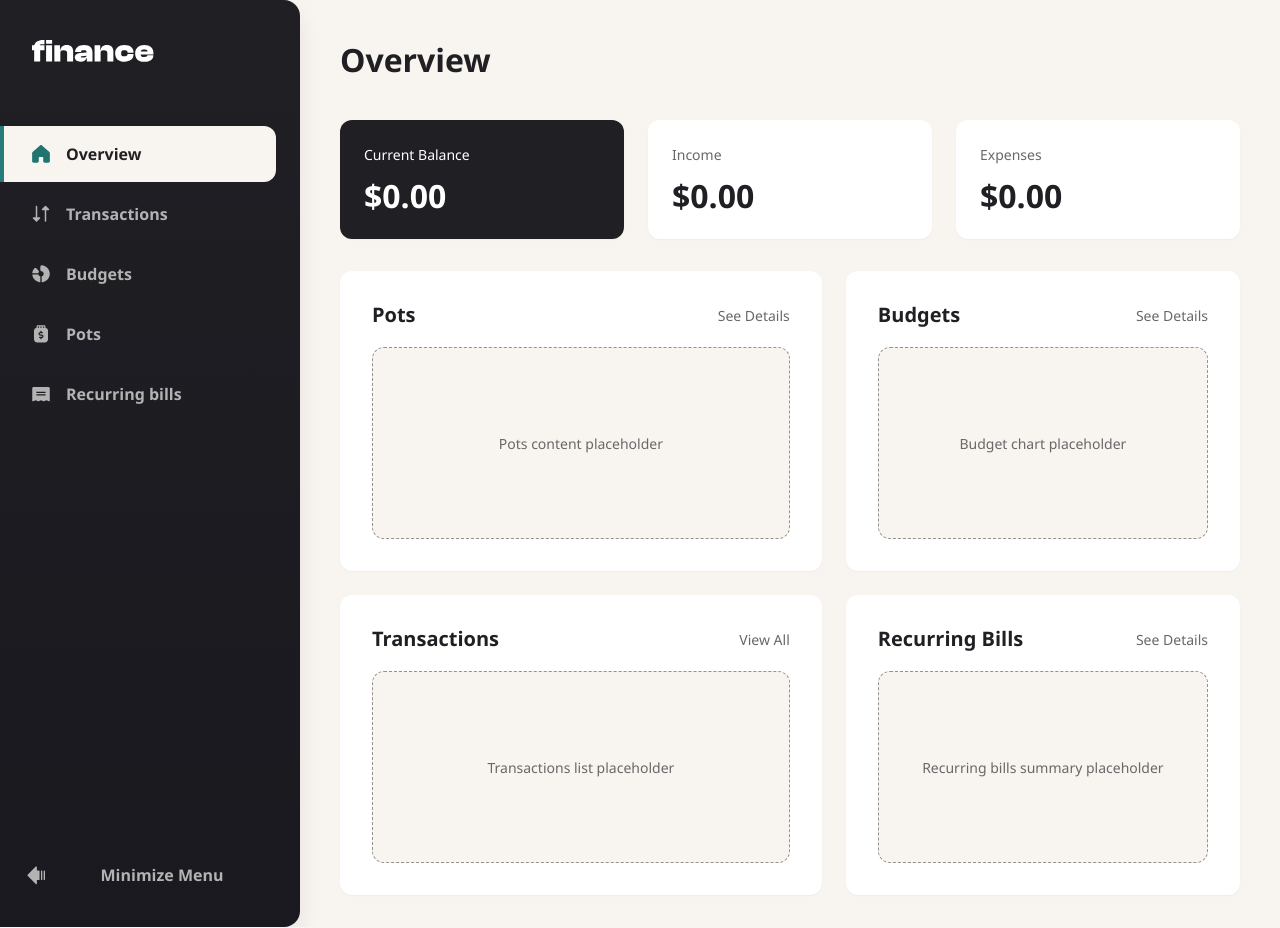
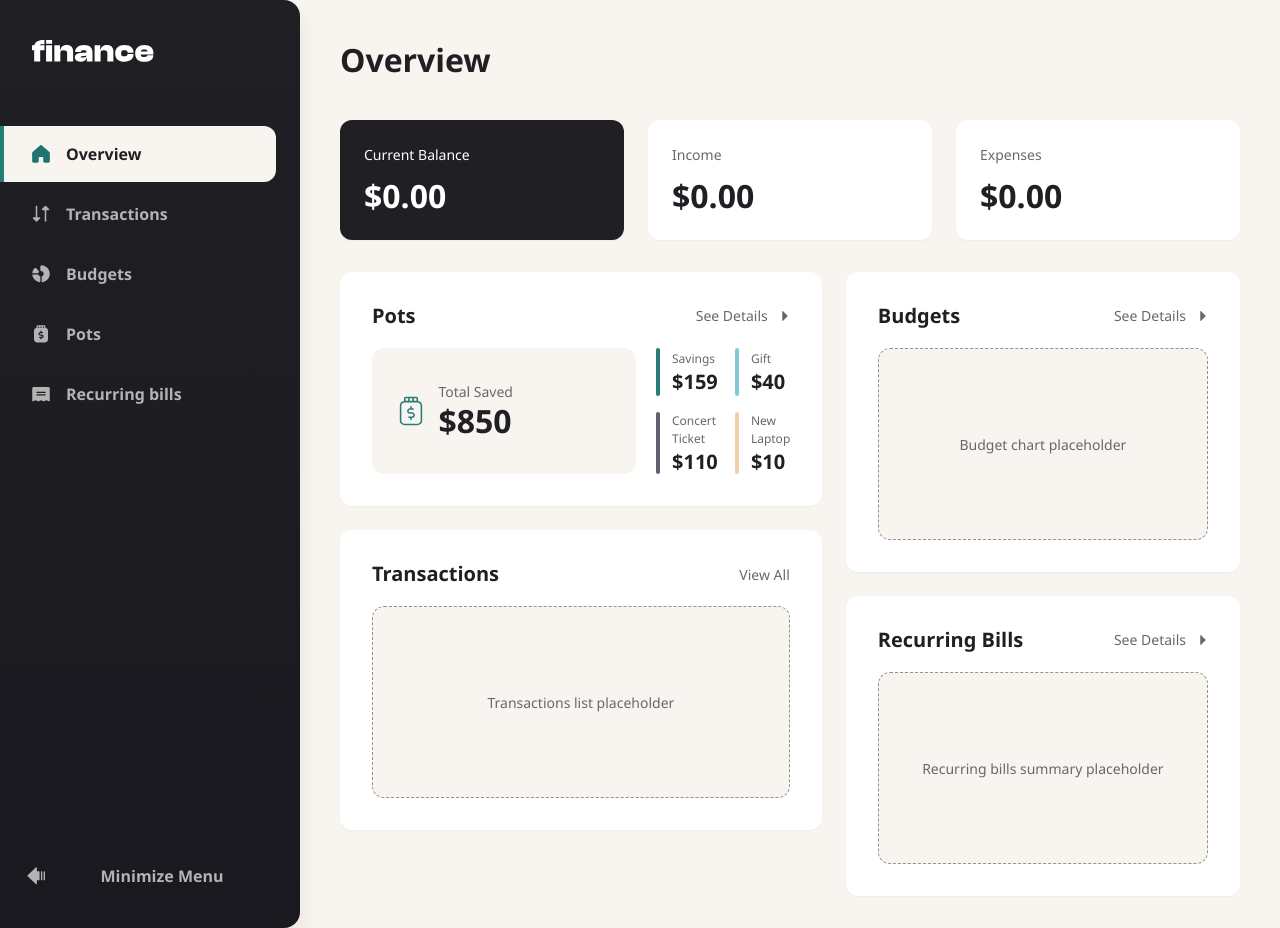
Before and after one commit to dkdurden/finance_helper, a Next.js app in the folder apps/web/: page /overview in a window 1280 px wide. Built offline with nearby package versions, Linux system fonts and the light colour scheme.

Commit message:
Build overview summary cards and pots panel

```diff
--- a/apps/web/src/app/overview/page.module.css
+++ b/apps/web/src/app/overview/page.module.css
@@ -2,53 +2,6 @@
   display: grid;
   grid-template-columns: repeat(3, minmax(0, 1fr));
   gap: var(--space-300);
-}
-
-.summaryCard,
-.summaryCardPrimary {
-  display: grid;
-  gap: var(--space-150);
-  border-radius: var(--space-150);
-  padding: var(--space-300);
-  box-shadow: var(--shadow-sm);
-}
-
-.summaryCard {
-  background: var(--color-white);
-}
-
-.summaryCardPrimary {
-  background: var(--color-grey-900);
-}
-
-.summaryLabel {
-  margin: 0;
-  font-size: var(--text-preset-4-size);
-  font-weight: var(--text-preset-4-weight);
-  line-height: var(--text-preset-4-line-height);
-}
-
-.summaryCard .summaryLabel {
-  color: var(--color-grey-500);
-}
-
-.summaryCardPrimary .summaryLabel {
-  color: var(--color-white);
-}
-
-.summaryValue {
-  margin: 0;
-  font-size: var(--text-preset-1-size);
-  font-weight: var(--text-preset-1-weight);
-  line-height: var(--text-preset-1-line-height);
-}
-
-.summaryCard .summaryValue {
-  color: var(--color-grey-900);
-}
-
-.summaryCardPrimary .summaryValue {
-  color: var(--color-white);
 }
 
 .contentGrid {
@@ -97,6 +50,113 @@
   cursor: pointer;
 }
 
+.potsLayout {
+  display: grid;
+  grid-template-columns: minmax(15rem, 16.5rem) minmax(0, 1fr);
+  gap: var(--space-250);
+  align-items: stretch;
+}
+
+.totalSavedCard {
+  display: grid;
+  grid-template-columns: auto 1fr;
+  gap: var(--space-150);
+  align-items: center;
+  min-height: 100%;
+  border-radius: var(--space-150);
+  background: var(--color-beige-100);
+  padding: var(--space-300);
+}
+
+.totalSavedIconWrap {
+  display: grid;
+  place-items: center;
+  color: var(--color-green);
+}
+
+.totalSavedIcon {
+  width: 1.9rem;
+  height: 1.9rem;
+}
+
+.totalSavedContent {
+  display: grid;
+  gap: var(--space-050);
+}
+
+.totalSavedLabel,
+.potItemLabel {
+  margin: 0;
+  color: var(--color-grey-500);
+  font-size: var(--text-preset-4-size);
+  font-weight: var(--text-preset-4-weight);
+  line-height: var(--text-preset-4-line-height);
+}
+
+.potItemLabel {
+  font-size: var(--text-preset-5-size);
+  line-height: var(--text-preset-5-line-height);
+}
+
+.totalSavedValue,
+.potItemValue {
+  margin: 0;
+  color: var(--color-grey-900);
+  font-size: var(--text-preset-2-size);
+  font-weight: var(--text-preset-2-weight);
+  line-height: var(--text-preset-2-line-height);
+}
+
+.totalSavedValue {
+  font-size: var(--text-preset-1-size);
+  font-weight: var(--text-preset-1-weight);
+  line-height: var(--text-preset-1-line-height);
+}
+
+.potsBreakdown {
+  display: grid;
+  grid-template-columns: repeat(2, minmax(0, 1fr));
+  gap: var(--space-200) var(--space-300);
+  align-content: center;
+}
+
+.potItem {
+  display: grid;
+  grid-template-columns: 0.25rem 1fr;
+  gap: var(--space-150);
+  align-items: stretch;
+  min-height: 3rem;
+}
+
+.potAccent {
+  display: block;
+  border-radius: 999px;
+  width: 0.25rem;
+  min-height: 100%;
+}
+
+.potAccentGreen {
+  background: var(--color-green);
+}
+
+.potAccentCyan {
+  background: var(--color-cyan);
+}
+
+.potAccentNavy {
+  background: var(--color-navy);
+}
+
+.potAccentGold {
+  background: var(--color-yellow);
+}
+
+.potItemContent {
+  display: grid;
+  align-content: center;
+  gap: 0.125rem;
+}
+
 .placeholderBlock {
   display: grid;
   place-items: center;
@@ -121,6 +181,11 @@
   .summaryGrid {
     grid-template-columns: 1fr;
   }
+
+  .potsLayout {
+    grid-template-columns: 1fr;
+    gap: var(--space-250);
+  }
 }
 
 @media (max-width: 47.9375rem) {
@@ -129,9 +194,7 @@
     gap: var(--space-250);
   }
 
-  .panel,
-  .summaryCard,
-  .summaryCardPrimary {
+  .panel {
     padding: var(--space-300);
   }
 
@@ -139,4 +202,9 @@
     align-items: start;
     flex-wrap: wrap;
   }
+
+  .potsBreakdown {
+    grid-template-columns: 1fr;
+    gap: var(--space-200);
+  }
 }
--- a/apps/web/src/app/overview/page.tsx
+++ b/apps/web/src/app/overview/page.tsx
@@ -1,4 +1,7 @@
+import Image from "next/image";
 import { AppShell } from "@/components/layout/AppShell";
+import { Button } from "@/components/button/Button";
+import { OverviewSummaryCard } from "@/features/overview/components/OverviewSummaryCard";
 import styles from "./page.module.css";
 
 export default function Home() {
@@ -6,20 +9,9 @@ export default function Home() {
     <AppShell title="Overview">
       {/* Overview-specific summary row */}
       <section className={styles.summaryGrid} aria-label="Summary cards">
-        <article className={styles.summaryCardPrimary}>
-          <p className={styles.summaryLabel}>Current Balance</p>
-          <p className={styles.summaryValue}>$0.00</p>
-        </article>
-
-        <article className={styles.summaryCard}>
-          <p className={styles.summaryLabel}>Income</p>
-          <p className={styles.summaryValue}>$0.00</p>
-        </article>
-
-        <article className={styles.summaryCard}>
-          <p className={styles.summaryLabel}>Expenses</p>
-          <p className={styles.summaryValue}>$0.00</p>
-        </article>
+        <OverviewSummaryCard label="Current Balance" value="$0.00" primary />
+        <OverviewSummaryCard label="Income" value="$0.00" />
+        <OverviewSummaryCard label="Expenses" value="$0.00" />
       </section>
 
       {/* Page-specific content region for the Overview dashboard */}
@@ -29,11 +21,61 @@ export default function Home() {
           <section className={styles.panel} aria-label="Pots section">
             <div className={styles.panelHeader}>
               <h2 className={styles.panelTitle}>Pots</h2>
-              <button className={styles.panelAction} type="button">
-                See Details
-              </button>
+              <Button variant="tertiary">See Details</Button>
             </div>
-            <div className={styles.placeholderBlock}>Pots content placeholder</div>
+
+            <div className={styles.potsLayout}>
+              <div className={styles.totalSavedCard}>
+                <div className={styles.totalSavedIconWrap} aria-hidden="true">
+                  <Image
+                    src="/images/icon-pot.svg"
+                    alt=""
+                    width={24}
+                    height={24}
+                    className={styles.totalSavedIcon}
+                  />
+                </div>
+
+                <div className={styles.totalSavedContent}>
+                  <p className={styles.totalSavedLabel}>Total Saved</p>
+                  <p className={styles.totalSavedValue}>$850</p>
+                </div>
+              </div>
+
+              <div className={styles.potsBreakdown} aria-label="Pot breakdown">
+                <div className={styles.potItem}>
+                  <span className={`${styles.potAccent} ${styles.potAccentGreen}`} aria-hidden="true" />
+                  <div className={styles.potItemContent}>
+                    <p className={styles.potItemLabel}>Savings</p>
+                    <p className={styles.potItemValue}>$159</p>
+                  </div>
+                </div>
+
+                <div className={styles.potItem}>
+                  <span className={`${styles.potAccent} ${styles.potAccentCyan}`} aria-hidden="true" />
+                  <div className={styles.potItemContent}>
+                    <p className={styles.potItemLabel}>Gift</p>
+                    <p className={styles.potItemValue}>$40</p>
+                  </div>
+                </div>
+
+                <div className={styles.potItem}>
+                  <span className={`${styles.potAccent} ${styles.potAccentNavy}`} aria-hidden="true" />
+                  <div className={styles.potItemContent}>
+                    <p className={styles.potItemLabel}>Concert Ticket</p>
+                    <p className={styles.potItemValue}>$110</p>
+                  </div>
+                </div>
+
+                <div className={styles.potItem}>
+                  <span className={`${styles.potAccent} ${styles.potAccentGold}`} aria-hidden="true" />
+                  <div className={styles.potItemContent}>
+                    <p className={styles.potItemLabel}>New Laptop</p>
+                    <p className={styles.potItemValue}>$10</p>
+                  </div>
+                </div>
+              </div>
+            </div>
           </section>
 
           {/* Transactions card: latest transactions list */}
@@ -53,9 +95,7 @@ export default function Home() {
           <section className={styles.panel} aria-label="Budgets section">
             <div className={styles.panelHeader}>
               <h2 className={styles.panelTitle}>Budgets</h2>
-              <button className={styles.panelAction} type="button">
-                See Details
-              </button>
+              <Button variant="tertiary">See Details</Button>
             </div>
             <div className={styles.placeholderBlock}>Budget chart placeholder</div>
           </section>
@@ -64,9 +104,7 @@ export default function Home() {
           <section className={styles.panel} aria-label="Recurring bills section">
             <div className={styles.panelHeader}>
               <h2 className={styles.panelTitle}>Recurring Bills</h2>
-              <button className={styles.panelAction} type="button">
-                See Details
-              </button>
+              <Button variant="tertiary">See Details</Button>
             </div>
             <div className={styles.placeholderBlock}>Recurring bills summary placeholder</div>
           </section>
--- /dev/null
+++ b/apps/web/src/features/overview/components/OverviewSummaryCard.module.css
@@ -0,0 +1,58 @@
+.card {
+  display: grid;
+  min-height: 7.5rem;
+  align-items: center;
+  border-radius: var(--space-150);
+  padding: var(--space-300);
+  box-shadow: var(--shadow-sm);
+}
+
+.cardPrimary {
+  background: var(--color-grey-900);
+}
+
+.cardSecondary {
+  background: var(--color-white);
+}
+
+.content {
+  display: grid;
+  gap: var(--space-150);
+}
+
+.label {
+  margin: 0;
+  font-size: var(--text-preset-4-size);
+  font-weight: var(--text-preset-4-weight);
+  line-height: var(--text-preset-4-line-height);
+}
+
+.cardPrimary .label {
+  color: var(--color-white);
+}
+
+.cardSecondary .label {
+  color: var(--color-grey-500);
+}
+
+.value {
+  margin: 0;
+  font-size: var(--text-preset-1-size);
+  font-weight: var(--text-preset-1-weight);
+  line-height: var(--text-preset-1-line-height);
+}
+
+.cardPrimary .value {
+  color: var(--color-white);
+}
+
+.cardSecondary .value {
+  color: var(--color-grey-900);
+}
+
+@media (max-width: 47.9375rem) {
+  .card {
+    min-height: 0;
+    padding: var(--space-300);
+  }
+}
--- /dev/null
+++ b/apps/web/src/features/overview/components/OverviewSummaryCard.tsx
@@ -0,0 +1,26 @@
+import styles from "./OverviewSummaryCard.module.css";
+
+type OverviewSummaryCardProps = {
+  label: string;
+  value: string;
+  primary?: boolean;
+};
+
+export function OverviewSummaryCard({
+  label,
+  value,
+  primary = false,
+}: OverviewSummaryCardProps) {
+  const cardClassName = primary
+    ? `${styles.card} ${styles.cardPrimary}`
+    : `${styles.card} ${styles.cardSecondary}`;
+
+  return (
+    <article className={cardClassName}>
+      <div className={styles.content}>
+        <p className={styles.label}>{label}</p>
+        <p className={styles.value}>{value}</p>
+      </div>
+    </article>
+  );
+}
```
